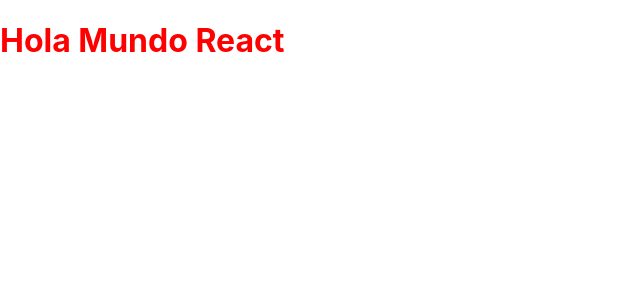
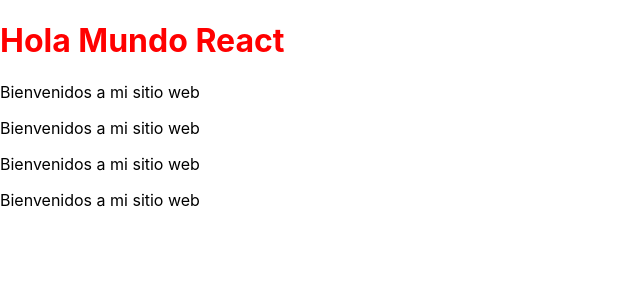
Before and after one commit to MiguelDominguezSanchez/react-desde-cero-projecto-1, a React (Create React App) app: page / in a window 1280 px wide. Shown: the top 300 px of the page, without its empty margins (0-640 px from the left). Built offline with nearby package versions, Linux system fonts and the light colour scheme.

Commit message:
20. Mi primer componente

```diff
--- a/src/App.js
+++ b/src/App.js
@@ -1,9 +1,15 @@
 import React from 'react';
+
+import Parrafo from './components/Parrafo';
 
 function App() {
 	return (
 		<div>
 			<h1>Hola Mundo React</h1>
+			<Parrafo />
+			<Parrafo />
+			<Parrafo />
+			<Parrafo />
 		</div>
 	);
 }
--- /dev/null
+++ b/src/components/Parrafo.jsx
@@ -0,0 +1,11 @@
+import React from 'react'
+
+const Parrafo = () => {
+    return (
+        <div>
+            <p>Bienvenidos a mi sitio web</p>
+        </div>
+    )
+}
+
+export default Parrafo
```
Also changed, not shown: 1 other file (tests, documents, lock files or other folders).
